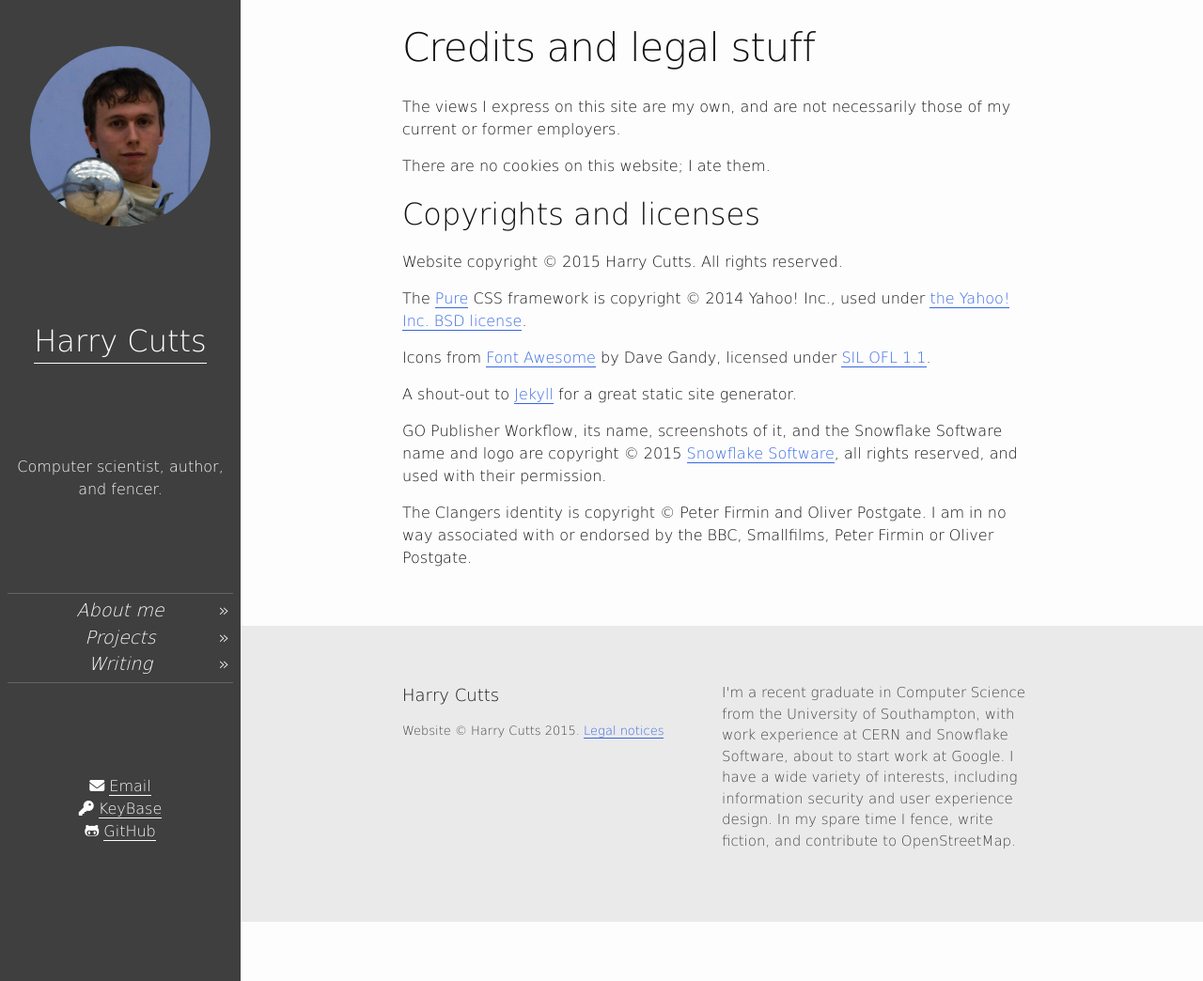
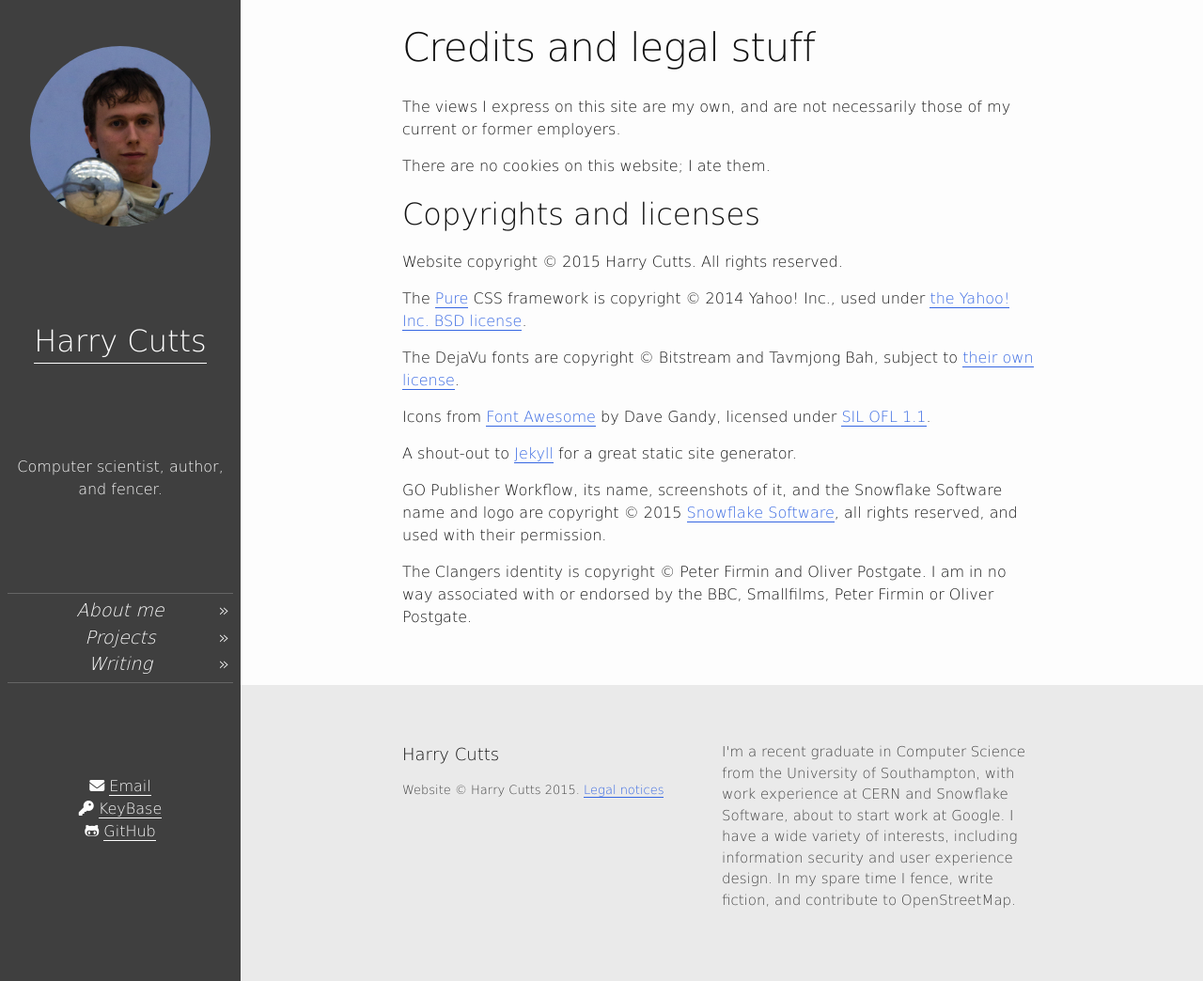
Before and after one commit to HarryCutts/harrycutts.github.io, a Jekyll site: the page built from credits.md, in a window 1280 px wide and 1044 px high. Shown: the whole window at 94% size. Built offline with Jekyll 4.4.1, drawn with Linux system fonts in a browser that asks for light colours; nearby versions of some CDN libraries; library files that are not in the unit come from our copies.

Commit message:
Add acknowledgement for the DejaVu fonts

```diff
--- a/credits.md
+++ b/credits.md
@@ -15,6 +15,8 @@
 
 The [Pure][] CSS framework is copyright &copy; 2014 Yahoo! Inc., used under [the Yahoo! Inc. BSD license][pure-license].
 
+The DejaVu fonts are copyright &copy; Bitstream and Tavmjong Bah, subject to [their own license][dejavu-license].
+
 Icons from [Font Awesome][] by Dave Gandy, licensed under [SIL OFL 1.1](http://scripts.sil.org/OFL).
 
 A shout-out to [Jekyll][] for a great static site generator.
@@ -25,6 +27,7 @@
 
 [Pure]: http://purecss.io/
 [pure-license]: /bower_components/pure/LICENSE.md
+[dejavu-license]: /fonts/DejaVu-license.txt
 [Font Awesome]: http://fontawesome.io/
 [Jekyll]: http://jekyllrb.com/
 [Snowflake Software]: http://www.snowflakesoftware.com/
```
